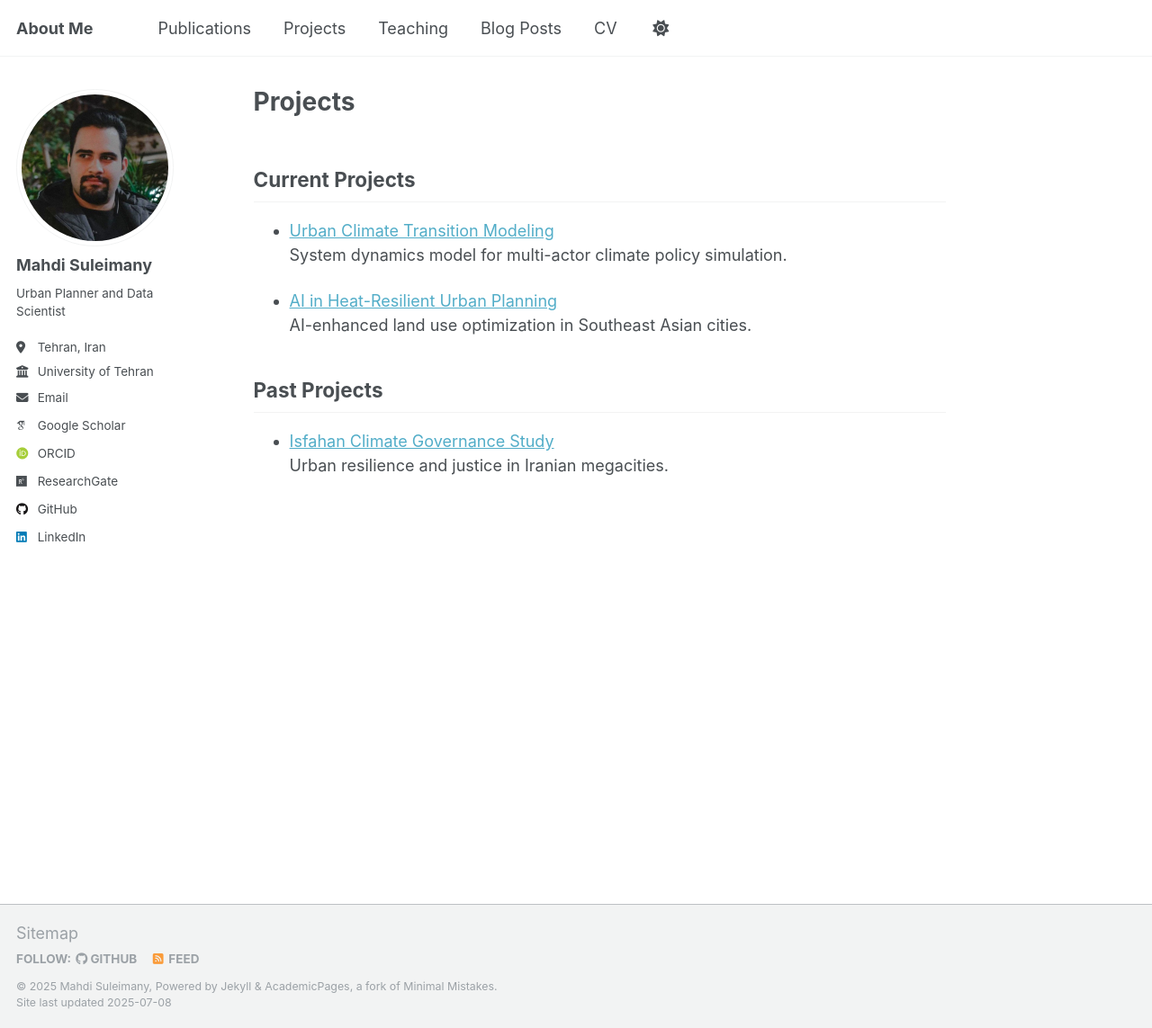
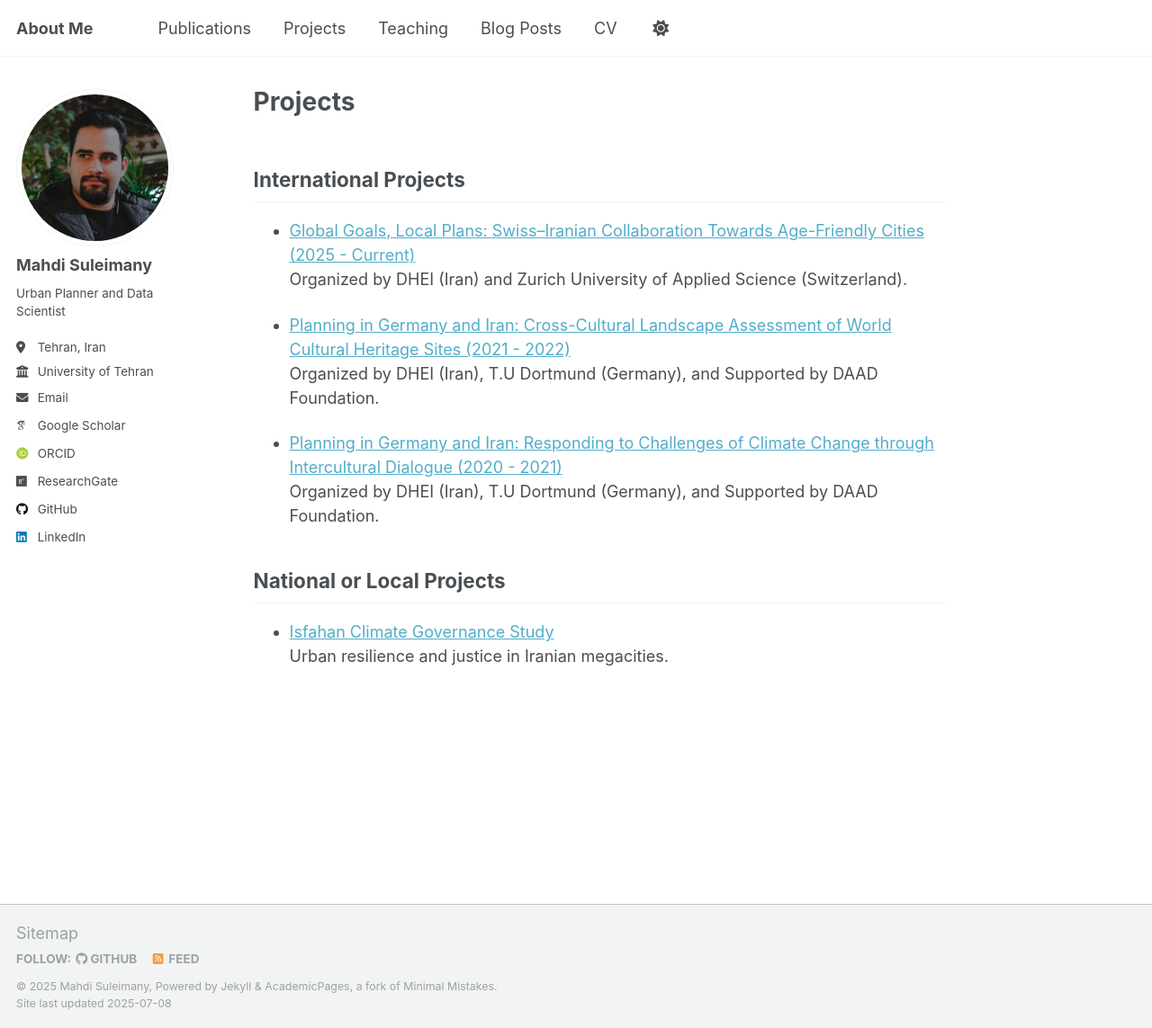
Before and after one commit to mo-soleimani/mo-soleimani.github.io, a Jekyll site: the page built from projects.md, in a window 1280 px wide and 1143 px high. Shown: the whole window at 90% size. Built offline with Jekyll 4.4.1, drawn with Linux system fonts in a browser that asks for light colours; some web fonts are replaced.

Commit message:
Update projects.md

```diff
--- a/projects.md
+++ b/projects.md
@@ -5,15 +5,18 @@ permalink: /projects/
 layout: single
 ---
 
-## Current Projects
+## International Projects
 
-- [Urban Climate Transition Modeling](project1.md)
-  System dynamics model for multi-actor climate policy simulation.
+- [Global Goals, Local Plans: Swiss–Iranian Collaboration Towards Age-Friendly Cities (2025 - Current)](project103.md)
+  Organized by DHEI (Iran) and Zurich University of Applied Science (Switzerland).
 
-- [AI in Heat-Resilient Urban Planning](project2.md)
-  AI-enhanced land use optimization in Southeast Asian cities.
+- [Planning in Germany and Iran: Cross-Cultural Landscape Assessment of World Cultural Heritage Sites (2021 - 2022)](project102.md)
+  Organized by DHEI (Iran), T.U Dortmund (Germany), and Supported by DAAD Foundation.
 
-## Past Projects
+- [Planning in Germany and Iran: Responding to Challenges of Climate Change through Intercultural Dialogue (2020 - 2021)](project101.md)
+  Organized by DHEI (Iran), T.U Dortmund (Germany), and Supported by DAAD Foundation.
+
+## National or Local Projects
 
 - [Isfahan Climate Governance Study](project3.md)
   Urban resilience and justice in Iranian megacities.
```
